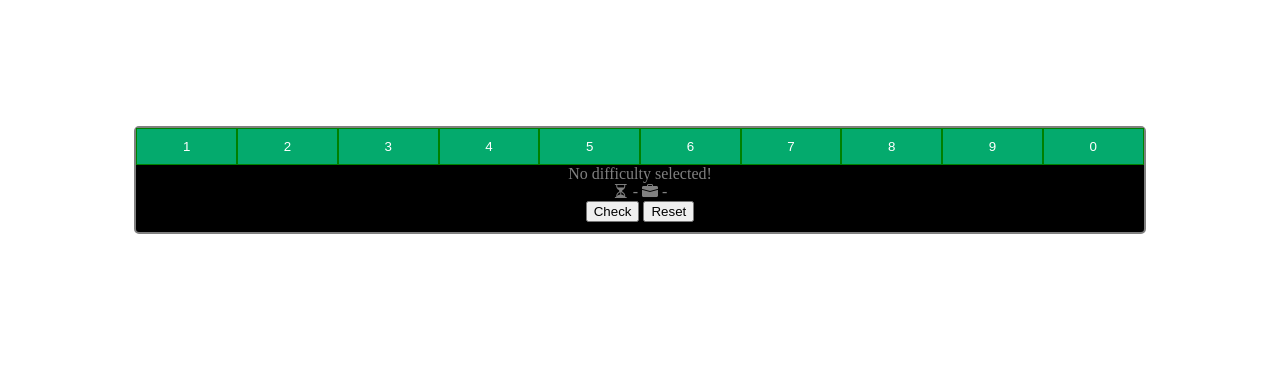
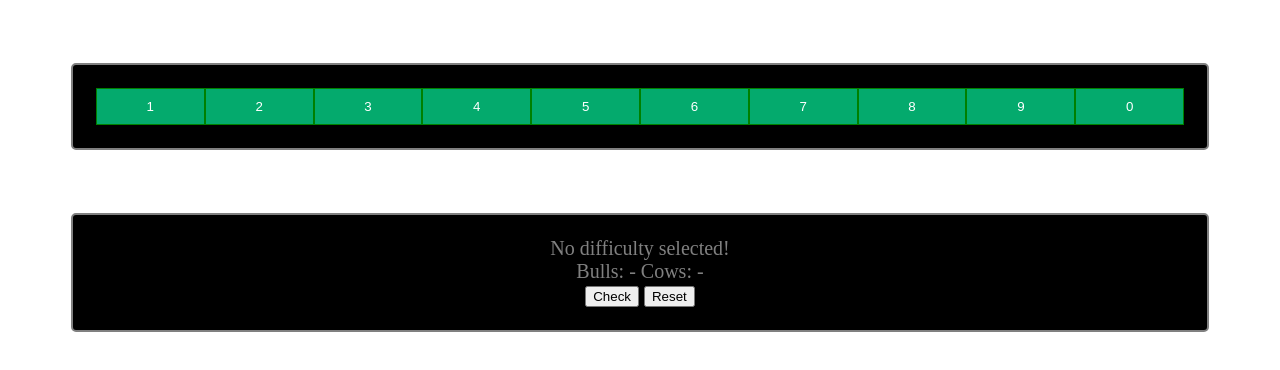
Before and after one commit to TheDogOfChaos/bullAndCowPuzzle, a plain HTML site: page index.html in a window 1280 px wide. Drawn offline with nearby package versions, Linux system fonts and the light colour scheme.

Commit message:
tweaking a lot of shit

```diff
--- a/index.html
+++ b/index.html
@@ -24,9 +24,14 @@
 				<input type="button" class="numButton" value="9" id="9">
 				<input type="button" class="numButton" value="0" id="0">
 			</div>
+		</div>
+		<div class="codebox">
 			<div class="infoArea">
 				<span id="answer"></span><br>
-				<i class="bi bi-hourglass-split"></i> <span id="bull">-</span> <i class="bi bi-briefcase-fill"></i> <span id="cow">-</span><br>
+				<!-- <i class="bi bi-hourglass-split"></i> -->
+				Bulls: <span id="bull">-</span>
+				<!-- <i class="bi bi-briefcase-fill"></i> -->
+				Cows: <span id="cow">-</span><br>
 				<input type="submit" id="checkAnswer" value="Check">
 				<input type="submit" id="reset" value="Reset">
 			</div>
--- a/style/style.css
+++ b/style/style.css
@@ -4,38 +4,43 @@
 	color: grey;
 	border: 2px solid grey;
 	border-radius: 5px;
+	font-size: 20px;
 }
 
 .infoArea {
-	margin: 2.5% 0 1%;
+	margin: 2%;
 	text-align: center;
 }
 
-input[type="button"] {
-	padding: 10px 24px; /* Some padding */
-	cursor: pointer; /* Pointer/hand icon */
-	float: left; /* Float the buttons side by side */
+.numButtons {
+	margin: 7.5%;
+	overflow: auto;
 }
 
 .numButton {
-	background-color: #04AA6D; /* Green background */
-	border: 1px solid green; /* Green border */
-	color: white; /* White text */
-	width:10%;
+	background-color: #04AA6D;
+	border: 1px solid green;
+	color: white;
+	width: 10%;
 }
 
 .numButton input:not(:last-child) {
-	border-right: none; /* Prevent double borders */
+	border-right: none;
 }
 
-/* Clear floats (clearfix hack) */
-.numButton:after {
+.numButton:after { /* Clear floats (clearfix hack) */
 	content: "";
 	clear: both;
 	display: table;
 }
 
-/* Add a background color on hover */
+input[type="button"] {
+	padding: 10px 24px;
+	cursor: pointer;
+	float: left;
+}
+
+
 input[type="button"]:hover {
 	background-color: #3e8e41;
 }
@@ -44,3 +49,12 @@ input[type="button"]:hover {
 	opacity: 0.6;
 	cursor: not-allowed;
 }
+
+@media only screen and (min-width: 600px) {
+	.codebox {
+		margin: 5%
+	}
+	.numButtons {
+		margin: 2%
+	}
+}
```
